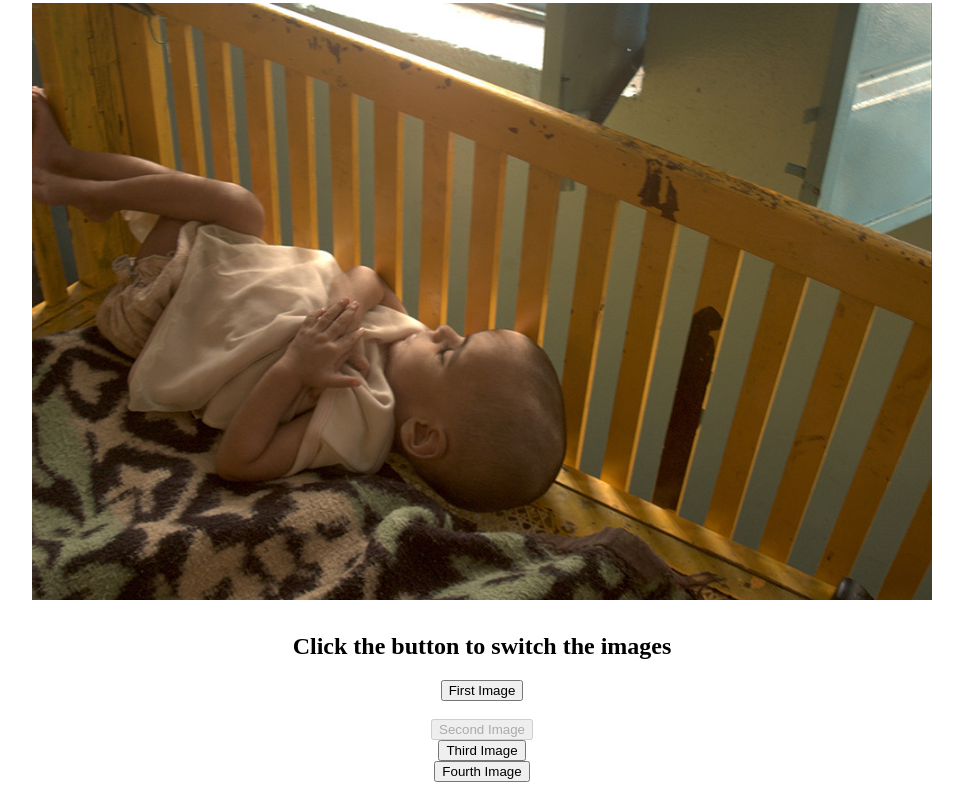
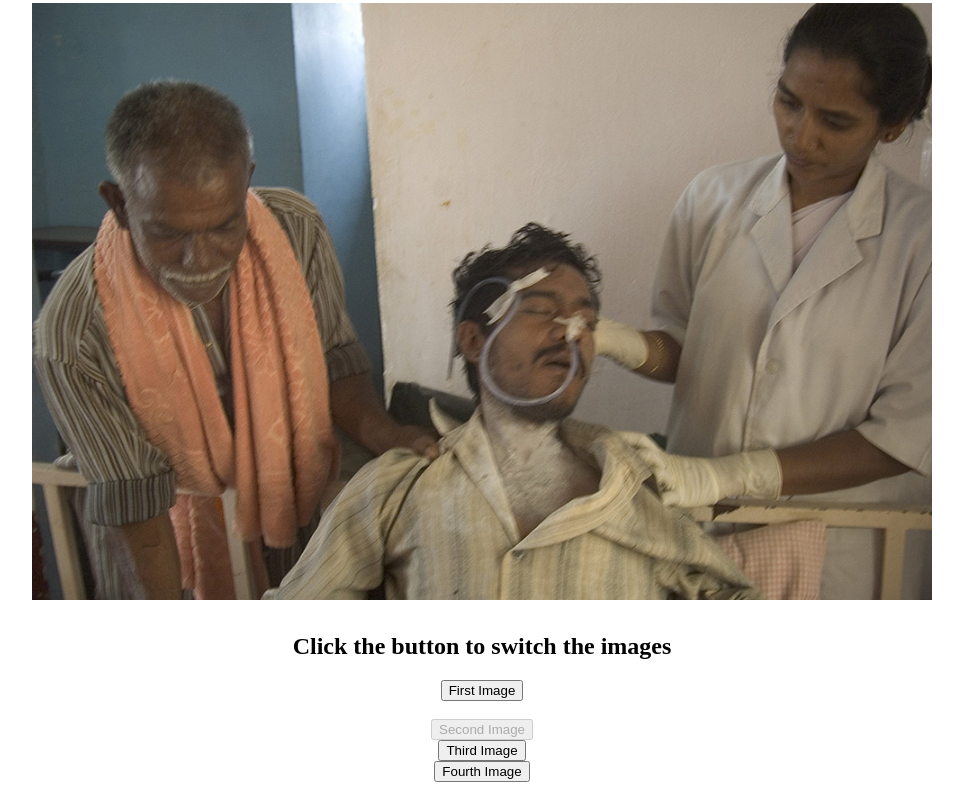
Before and after one commit to mitramallika/button-exercise, a plain HTML site: page index.html in a window 1280 px wide. Both pictures are taken after a click on the button "Second Image". Shown: the part 77-877 px from the top of the page, without its empty margins (158-1121 px from the left). Drawn offline with nearby package versions, Linux system fonts and the light colour scheme.

Commit message:
correctly linked main.js

```diff
--- a/index.html
+++ b/index.html
@@ -41,7 +41,7 @@
 
 
     <!-- the jQuery library. You need this to be able to use jQuery ($) -->
-    <script src="https://cdnjs.cloudflare.com/ajax/libs/jquery/3.3.1/jquery.main.js"></script>
+    <script src="https://cdnjs.cloudflare.com/ajax/libs/jquery/3.3.1/jquery.min.js"></script>
     <script src="main.js"></script>
 
     </script>
--- a/main.js
+++ b/main.js
@@ -6,6 +6,6 @@ $(document).ready(function () {
 		$(this).prop('disabled', true);
 		var myInfo = $(this),
 			myUrl = myInfo.data('image');
-		$('#aids-img').attr('src', myURL);
+		$('#aids-img').attr('src', myUrl);
 	});
 });
```
Also changed, not shown: 1 other file.
